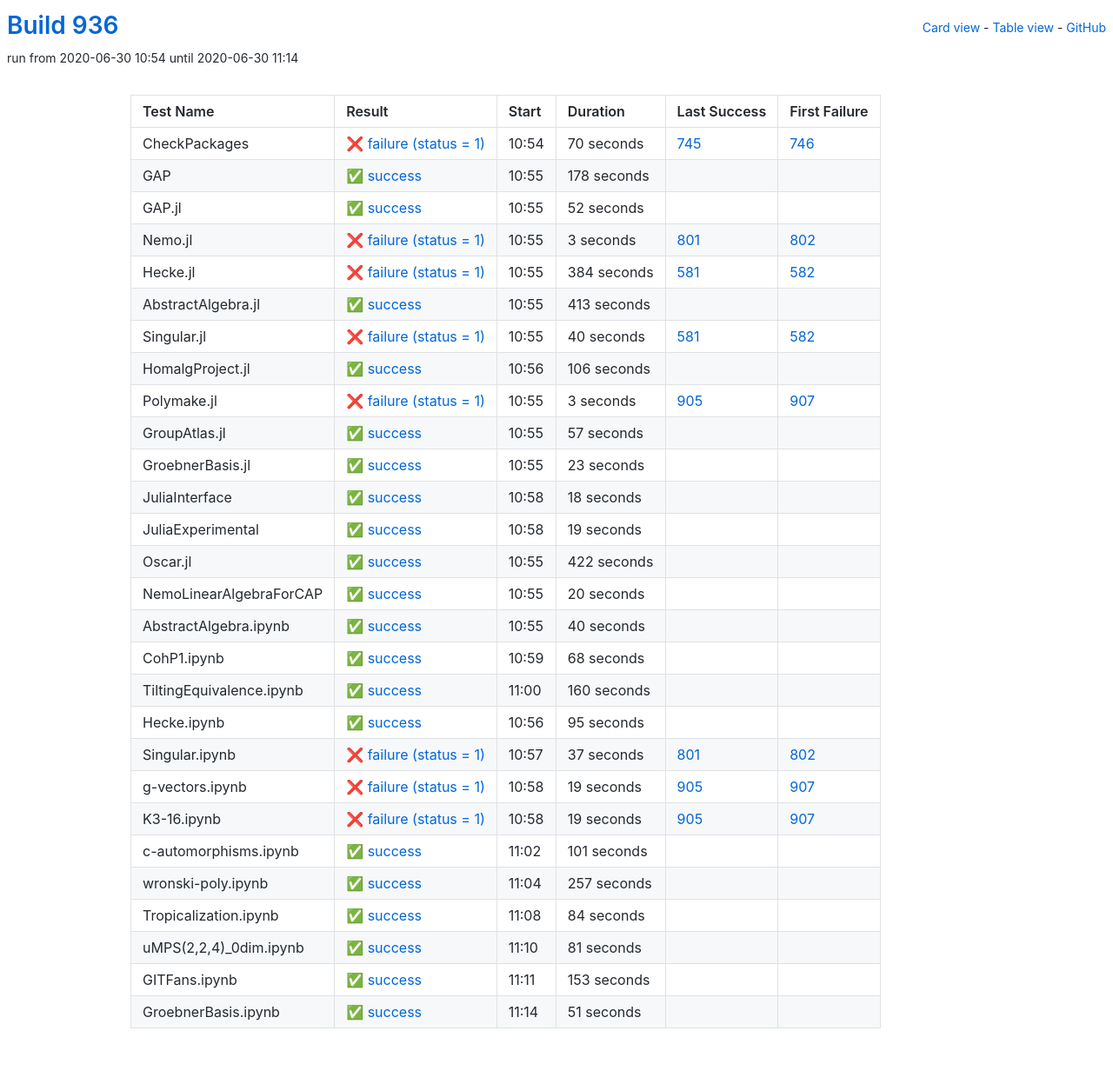
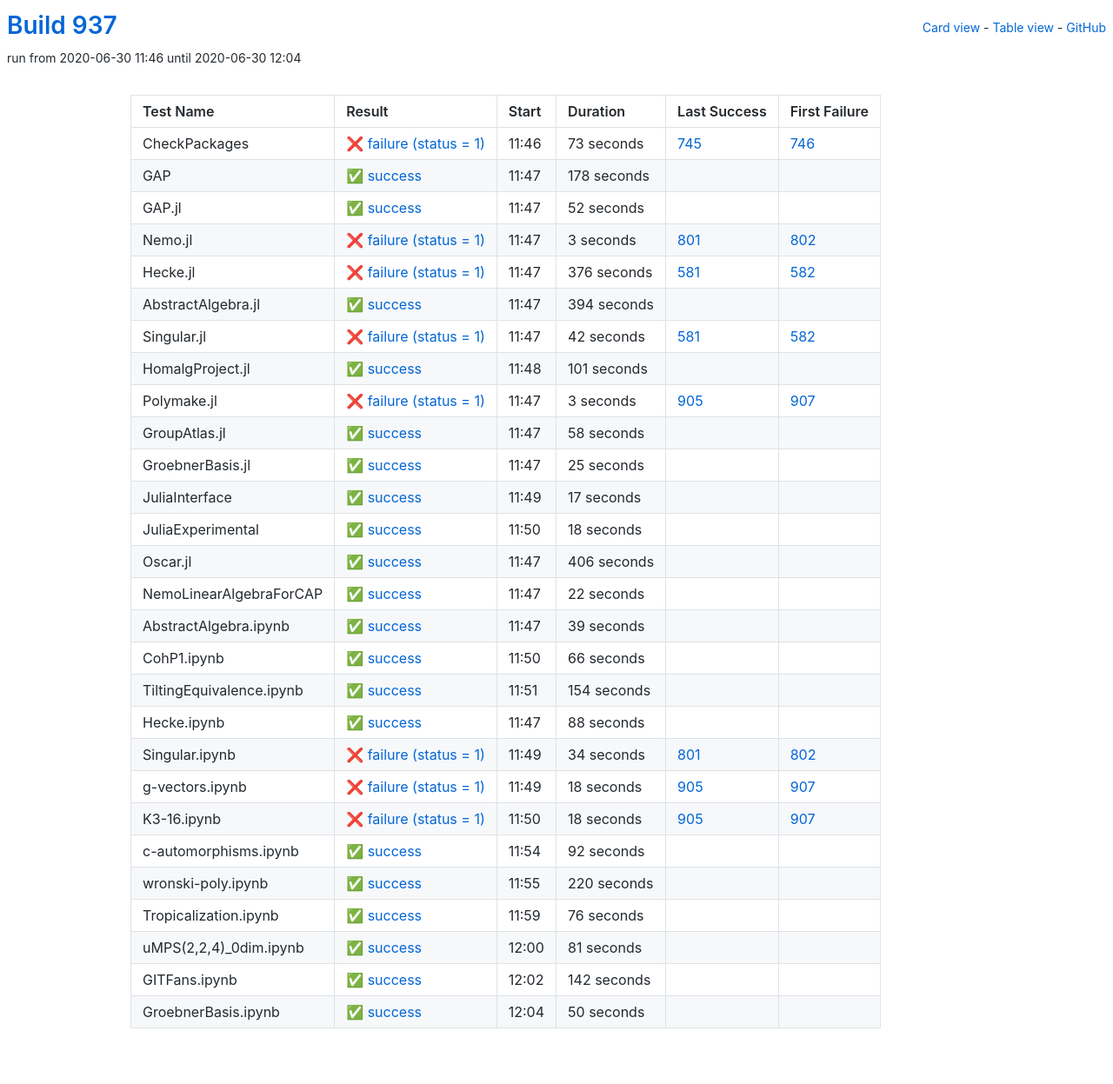
Before and after one commit to oscar-system/oscar-ci-status-1.4, a Jekyll site: the page built from table.html, in a window 1280 px wide. Shown: the whole page at 87% size. Built offline with Jekyll 4.4.1, drawn with Linux system fonts in a browser that asks for light colours.

Commit message:
Build #937

```diff
--- a/_data/ci.yml
+++ b/_data/ci.yml
@@ -1,6 +1,6 @@
 ---
-build: 936
-build_url: https://oscarci.mathematik.uni-kl.de/job/oscar-julia-1.4/936/
+build: 937
+build_url: https://oscarci.mathematik.uni-kl.de/job/oscar-julia-1.4/937/
 job: oscar-julia-1.4
 organization: oscar-system
 repo: oscar-ci-status-1.4
@@ -8,20 +8,20 @@ repourl: https://github.com/oscar-system/oscar-ci-status-1.4
 tests:
 - name: CheckPackages
   id: checkpackages
-  log: https://oscarci.mathematik.uni-kl.de/job/oscar-julia-1.4/936/artifact/logs/build-936/CheckPackages.log
-  start: 2020-06-30 10:54
+  log: https://oscarci.mathematik.uni-kl.de/job/oscar-julia-1.4/937/artifact/logs/build-937/CheckPackages.log
+  start: 2020-06-30 11:46
   success: false
   exitcode: 1
   status: failure
-  duration: 70
+  duration: 73
   last_success: 745
   last_success_url: https://oscarci.mathematik.uni-kl.de/job/oscar-julia-1.4/745/
   first_failure: 746
   first_failure_url: https://oscarci.mathematik.uni-kl.de/job/oscar-julia-1.4/746/
 - name: GAP
   id: gap
-  log: https://oscarci.mathematik.uni-kl.de/job/oscar-julia-1.4/936/artifact/logs/build-936/GAP.log
-  start: 2020-06-30 10:55
+  log: https://oscarci.mathematik.uni-kl.de/job/oscar-julia-1.4/937/artifact/logs/build-937/GAP.log
+  start: 2020-06-30 11:47
   success: true
   exitcode: 0
   status: success
@@ -32,8 +32,8 @@ tests:
   first_failure_url:
 - name: GAP.jl
   id: gap-jl
-  log: https://oscarci.mathematik.uni-kl.de/job/oscar-julia-1.4/936/artifact/logs/build-936/GAP.jl.log
-  start: 2020-06-30 10:55
+  log: https://oscarci.mathematik.uni-kl.de/job/oscar-julia-1.4/937/artifact/logs/build-937/GAP.jl.log
+  start: 2020-06-30 11:47
   success: true
   exitcode: 0
   status: success
@@ -44,8 +44,8 @@ tests:
   first_failure_url:
 - name: Nemo.jl
   id: nemo-jl
-  log: https://oscarci.mathematik.uni-kl.de/job/oscar-julia-1.4/936/artifact/logs/build-936/Nemo.jl.log
-  start: 2020-06-30 10:55
+  log: https://oscarci.mathematik.uni-kl.de/job/oscar-julia-1.4/937/artifact/logs/build-937/Nemo.jl.log
+  start: 2020-06-30 11:47
   success: false
   exitcode: 1
   status: failure
@@ -56,56 +56,56 @@ tests:
   first_failure_url: https://oscarci.mathematik.uni-kl.de/job/oscar-julia-1.4/802/
 - name: Hecke.jl
   id: hecke-jl
-  log: https://oscarci.mathematik.uni-kl.de/job/oscar-julia-1.4/936/artifact/logs/build-936/Hecke.jl.log
-  start: 2020-06-30 10:55
+  log: https://oscarci.mathematik.uni-kl.de/job/oscar-julia-1.4/937/artifact/logs/build-937/Hecke.jl.log
+  start: 2020-06-30 11:47
   success: false
   exitcode: 1
   status: failure
-  duration: 384
+  duration: 376
   last_success: 581
   last_success_url: https://oscarci.mathematik.uni-kl.de/job/oscar-julia-1.4/581/
   first_failure: 582
   first_failure_url: https://oscarci.mathematik.uni-kl.de/job/oscar-julia-1.4/582/
 - name: AbstractAlgebra.jl
   id: abstractalgebra-jl
-  log: https://oscarci.mathematik.uni-kl.de/job/oscar-julia-1.4/936/artifact/logs/build-936/AbstractAlgebra.jl.log
-  start: 2020-06-30 10:55
+  log: https://oscarci.mathematik.uni-kl.de/job/oscar-julia-1.4/937/artifact/logs/build-937/AbstractAlgebra.jl.log
+  start: 2020-06-30 11:47
   success: true
   exitcode: 0
   status: success
-  duration: 413
+  duration: 394
   last_success: false
   last_success_url:
   first_failure: false
   first_failure_url:
 - name: Singular.jl
   id: singular-jl
-  log: https://oscarci.mathematik.uni-kl.de/job/oscar-julia-1.4/936/artifact/logs/build-936/Singular.jl.log
-  start: 2020-06-30 10:55
+  log: https://oscarci.mathematik.uni-kl.de/job/oscar-julia-1.4/937/artifact/logs/build-937/Singular.jl.log
+  start: 2020-06-30 11:47
   success: false
   exitcode: 1
   status: failure
-  duration: 40
+  duration: 42
   last_success: 581
   last_success_url: https://oscarci.mathematik.uni-kl.de/job/oscar-julia-1.4/581/
   first_failure: 582
   first_failure_url: https://oscarci.mathematik.uni-kl.de/job/oscar-julia-1.4/582/
 - name: HomalgProject.jl
   id: homalgproject-jl
-  log: https://oscarci.mathematik.uni-kl.de/job/oscar-julia-1.4/936/artifact/logs/build-936/HomalgProject.jl.log
-  start: 2020-06-30 10:56
+  log: https://oscarci.mathematik.uni-kl.de/job/oscar-julia-1.4/937/artifact/logs/build-937/HomalgProject.jl.log
+  start: 2020-06-30 11:48
   success: true
   exitcode: 0
   status: success
-  duration: 106
+  duration: 101
   last_success: false
   last_success_url:
   first_failure: false
   first_failure_url:
 - name: Polymake.jl
   id: polymake-jl
-  log: https://oscarci.mathematik.uni-kl.de/job/oscar-julia-1.4/936/artifact/logs/build-936/Polymake.jl.log
-  start: 2020-06-30 10:55
+  log: https://oscarci.mathematik.uni-kl.de/job/oscar-julia-1.4/937/artifact/logs/build-937/Polymake.jl.log
+  start: 2020-06-30 11:47
   success: false
   exitcode: 1
   status: failure
@@ -116,32 +116,44 @@ tests:
   first_failure_url: https://oscarci.mathematik.uni-kl.de/job/oscar-julia-1.4/907/
 - name: GroupAtlas.jl
   id: groupatlas-jl
-  log: https://oscarci.mathematik.uni-kl.de/job/oscar-julia-1.4/936/artifact/logs/build-936/GroupAtlas.jl.log
-  start: 2020-06-30 10:55
+  log: https://oscarci.mathematik.uni-kl.de/job/oscar-julia-1.4/937/artifact/logs/build-937/GroupAtlas.jl.log
+  start: 2020-06-30 11:47
   success: true
   exitcode: 0
   status: success
-  duration: 57
+  duration: 58
   last_success: false
   last_success_url:
   first_failure: false
   first_failure_url:
 - name: GroebnerBasis.jl
   id: groebnerbasis-jl
-  log: https://oscarci.mathematik.uni-kl.de/job/oscar-julia-1.4/936/artifact/logs/build-936/GroebnerBasis.jl.log
-  start: 2020-06-30 10:55
+  log: https://oscarci.mathematik.uni-kl.de/job/oscar-julia-1.4/937/artifact/logs/build-937/GroebnerBasis.jl.log
+  start: 2020-06-30 11:47
   success: true
   exitcode: 0
   status: success
-  duration: 23
+  duration: 25
   last_success: false
   last_success_url:
   first_failure: false
   first_failure_url:
 - name: JuliaInterface
   id: juliainterface
-  log: https://oscarci.mathematik.uni-kl.de/job/oscar-julia-1.4/936/artifact/logs/build-936/JuliaInterface.log
-  start: 2020-06-30 10:58
+  log: https://oscarci.mathematik.uni-kl.de/job/oscar-julia-1.4/937/artifact/logs/build-937/JuliaInterface.log
+  start: 2020-06-30 11:49
+  success: true
+  exitcode: 0
+  status: success
+  duration: 17
+  last_success: false
+  last_success_url:
+  first_failure: false
+  first_failure_url:
+- name: JuliaExperimental
+  id: juliaexperimental
+  log: https://oscarci.mathematik.uni-kl.de/job/oscar-julia-1.4/937/artifact/logs/build-937/JuliaExperimental.log
+  start: 2020-06-30 11:50
   success: true
   exitcode: 0
   status: success
@@ -150,166 +162,154 @@ tests:
   last_success_url:
   first_failure: false
   first_failure_url:
-- name: JuliaExperimental
-  id: juliaexperimental
-  log: https://oscarci.mathematik.uni-kl.de/job/oscar-julia-1.4/936/artifact/logs/build-936/JuliaExperimental.log
-  start: 2020-06-30 10:58
+- name: Oscar.jl
+  id: oscar-jl
+  log: https://oscarci.mathematik.uni-kl.de/job/oscar-julia-1.4/937/artifact/logs/build-937/Oscar.jl.log
+  start: 2020-06-30 11:47
   success: true
   exitcode: 0
   status: success
-  duration: 19
-  last_success: false
-  last_success_url:
-  first_failure: false
-  first_failure_url:
-- name: Oscar.jl
-  id: oscar-jl
-  log: https://oscarci.mathematik.uni-kl.de/job/oscar-julia-1.4/936/artifact/logs/build-936/Oscar.jl.log
-  start: 2020-06-30 10:55
-  success: true
-  exitcode: 0
-  status: success
-  duration: 422
+  duration: 406
   last_success: false
   last_success_url:
   first_failure: false
   first_failure_url:
 - name: NemoLinearAlgebraForCAP
   id: nemolinearalgebraforcap
-  log: https://oscarci.mathematik.uni-kl.de/job/oscar-julia-1.4/936/artifact/logs/build-936/NemoLinearAlgebraForCAP.log
-  start: 2020-06-30 10:55
+  log: https://oscarci.mathematik.uni-kl.de/job/oscar-julia-1.4/937/artifact/logs/build-937/NemoLinearAlgebraForCAP.log
+  start: 2020-06-30 11:47
   success: true
   exitcode: 0
   status: success
-  duration: 20
+  duration: 22
   last_success: false
   last_success_url:
   first_failure: false
   first_failure_url:
 - name: AbstractAlgebra.ipynb
   id: abstractalgebra-ipynb
-  log: https://oscarci.mathematik.uni-kl.de/job/oscar-julia-1.4/936/artifact/logs/build-936/AbstractAlgebra.ipynb.log
-  start: 2020-06-30 10:55
+  log: https://oscarci.mathematik.uni-kl.de/job/oscar-julia-1.4/937/artifact/logs/build-937/AbstractAlgebra.ipynb.log
+  start: 2020-06-30 11:47
   success: true
   exitcode: 0
   status: success
-  duration: 40
+  duration: 39
   last_success: false
   last_success_url:
   first_failure: false
   first_failure_url:
 - name: CohP1.ipynb
   id: cohp1-ipynb
-  log: https://oscarci.mathematik.uni-kl.de/job/oscar-julia-1.4/936/artifact/logs/build-936/CohP1.ipynb.log
-  start: 2020-06-30 10:59
+  log: https://oscarci.mathematik.uni-kl.de/job/oscar-julia-1.4/937/artifact/logs/build-937/CohP1.ipynb.log
+  start: 2020-06-30 11:50
   success: true
   exitcode: 0
   status: success
-  duration: 68
+  duration: 66
   last_success: false
   last_success_url:
   first_failure: false
   first_failure_url:
 - name: TiltingEquivalence.ipynb
   id: tiltingequivalence-ipynb
-  log: https://oscarci.mathematik.uni-kl.de/job/oscar-julia-1.4/936/artifact/logs/build-936/TiltingEquivalence.ipynb.log
-  start: 2020-06-30 11:00
+  log: https://oscarci.mathematik.uni-kl.de/job/oscar-julia-1.4/937/artifact/logs/build-937/TiltingEquivalence.ipynb.log
+  start: 2020-06-30 11:51
   success: true
   exitcode: 0
   status: success
-  duration: 160
+  duration: 154
   last_success: false
   last_success_url:
   first_failure: false
   first_failure_url:
 - name: Hecke.ipynb
   id: hecke-ipynb
-  log: https://oscarci.mathematik.uni-kl.de/job/oscar-julia-1.4/936/artifact/logs/build-936/Hecke.ipynb.log
-  start: 2020-06-30 10:56
+  log: https://oscarci.mathematik.uni-kl.de/job/oscar-julia-1.4/937/artifact/logs/build-937/Hecke.ipynb.log
+  start: 2020-06-30 11:47
   success: true
   exitcode: 0
   status: success
-  duration: 95
+  duration: 88
   last_success: false
   last_success_url:
   first_failure: false
   first_failure_url:
 - name: Singular.ipynb
   id: singular-ipynb
-  log: https://oscarci.mathematik.uni-kl.de/job/oscar-julia-1.4/936/artifact/logs/build-936/Singular.ipynb.log
-  start: 2020-06-30 10:57
+  log: https://oscarci.mathematik.uni-kl.de/job/oscar-julia-1.4/937/artifact/logs/build-937/Singular.ipynb.log
+  start: 2020-06-30 11:49
   success: false
   exitcode: 1
   status: failure
-  duration: 37
+  duration: 34
   last_success: 801
   last_success_url: https://oscarci.mathematik.uni-kl.de/job/oscar-julia-1.4/801/
   first_failure: 802
   first_failure_url: https://oscarci.mathematik.uni-kl.de/job/oscar-julia-1.4/802/
 - name: g-vectors.ipynb
   id: g-vectors-ipynb
-  log: https://oscarci.mathematik.uni-kl.de/job/oscar-julia-1.4/936/artifact/logs/build-936/g-vectors.ipynb.log
-  start: 2020-06-30 10:58
+  log: https://oscarci.mathematik.uni-kl.de/job/oscar-julia-1.4/937/artifact/logs/build-937/g-vectors.ipynb.log
+  start: 2020-06-30 11:49
   success: false
   exitcode: 1
   status: failure
-  duration: 19
+  duration: 18
   last_success: 905
   last_success_url: https://oscarci.mathematik.uni-kl.de/job/oscar-julia-1.4/905/
   first_failure: 907
   first_failure_url: https://oscarci.mathematik.uni-kl.de/job/oscar-julia-1.4/907/
 - name: K3-16.ipynb
   id: k3-16-ipynb
-  log: https://oscarci.mathematik.uni-kl.de/job/oscar-julia-1.4/936/artifact/logs/build-936/K3-16.ipynb.log
-  start: 2020-06-30 10:58
+  log: https://oscarci.mathematik.uni-kl.de/job/oscar-julia-1.4/937/artifact/logs/build-937/K3-16.ipynb.log
+  start: 2020-06-30 11:50
   success: false
   exitcode: 1
   status: failure
-  duration: 19
+  duration: 18
   last_success: 905
   last_success_url: https://oscarci.mathematik.uni-kl.de/job/oscar-julia-1.4/905/
   first_failure: 907
   first_failure_url: https://oscarci.mathematik.uni-kl.de/job/oscar-julia-1.4/907/
 - name: c-automorphisms.ipynb
   id: c-automorphisms-ipynb
-  log: https://oscarci.mathematik.uni-kl.de/job/oscar-julia-1.4/936/artifact/logs/build-936/c-automorphisms.ipynb.log
-  start: 2020-06-30 11:02
+  log: https://oscarci.mathematik.uni-kl.de/job/oscar-julia-1.4/937/artifact/logs/build-937/c-automorphisms.ipynb.log
+  start: 2020-06-30 11:54
   success: true
   exitcode: 0
   status: success
-  duration: 101
+  duration: 92
   last_success: false
   last_success_url:
   first_failure: false
   first_failure_url:
 - name: wronski-poly.ipynb
   id: wronski-poly-ipynb
-  log: https://oscarci.mathematik.uni-kl.de/job/oscar-julia-1.4/936/artifact/logs/build-936/wronski-poly.ipynb.log
-  start: 2020-06-30 11:04
+  log: https://oscarci.mathematik.uni-kl.de/job/oscar-julia-1.4/937/artifact/logs/build-937/wronski-poly.ipynb.log
+  start: 2020-06-30 11:55
   success: true
   exitcode: 0
   status: success
-  duration: 257
+  duration: 220
   last_success: false
   last_success_url:
   first_failure: false
   first_failure_url:
 - name: Tropicalization.ipynb
   id: tropicalization-ipynb
-  log: https://oscarci.mathematik.uni-kl.de/job/oscar-julia-1.4/936/artifact/logs/build-936/Tropicalization.ipynb.log
-  start: 2020-06-30 11:08
+  log: https://oscarci.mathematik.uni-kl.de/job/oscar-julia-1.4/937/artifact/logs/build-937/Tropicalization.ipynb.log
+  start: 2020-06-30 11:59
   success: true
   exitcode: 0
   status: success
-  duration: 84
+  duration: 76
   last_success: false
   last_success_url:
   first_failure: false
   first_failure_url:
 - name: uMPS(2,2,4)_0dim.ipynb
   id: umps-2-2-4-0dim-ipynb
-  log: https://oscarci.mathematik.uni-kl.de/job/oscar-julia-1.4/936/artifact/logs/build-936/uMPS-2-2-4-_0dim.ipynb.log
-  start: 2020-06-30 11:10
+  log: https://oscarci.mathematik.uni-kl.de/job/oscar-julia-1.4/937/artifact/logs/build-937/uMPS-2-2-4-_0dim.ipynb.log
+  start: 2020-06-30 12:00
   success: true
   exitcode: 0
   status: success
@@ -320,24 +320,24 @@ tests:
   first_failure_url:
 - name: GITFans.ipynb
   id: gitfans-ipynb
-  log: https://oscarci.mathematik.uni-kl.de/job/oscar-julia-1.4/936/artifact/logs/build-936/GITFans.ipynb.log
-  start: 2020-06-30 11:11
+  log: https://oscarci.mathematik.uni-kl.de/job/oscar-julia-1.4/937/artifact/logs/build-937/GITFans.ipynb.log
+  start: 2020-06-30 12:02
   success: true
   exitcode: 0
   status: success
-  duration: 153
+  duration: 142
   last_success: false
   last_success_url:
   first_failure: false
   first_failure_url:
 - name: GroebnerBasis.ipynb
   id: groebnerbasis-ipynb
-  log: https://oscarci.mathematik.uni-kl.de/job/oscar-julia-1.4/936/artifact/logs/build-936/GroebnerBasis.ipynb.log
-  start: 2020-06-30 11:14
+  log: https://oscarci.mathematik.uni-kl.de/job/oscar-julia-1.4/937/artifact/logs/build-937/GroebnerBasis.ipynb.log
+  start: 2020-06-30 12:04
   success: true
   exitcode: 0
   status: success
-  duration: 51
+  duration: 50
   last_success: false
   last_success_url:
   first_failure: false
```
Also changed, not shown: README.md.
